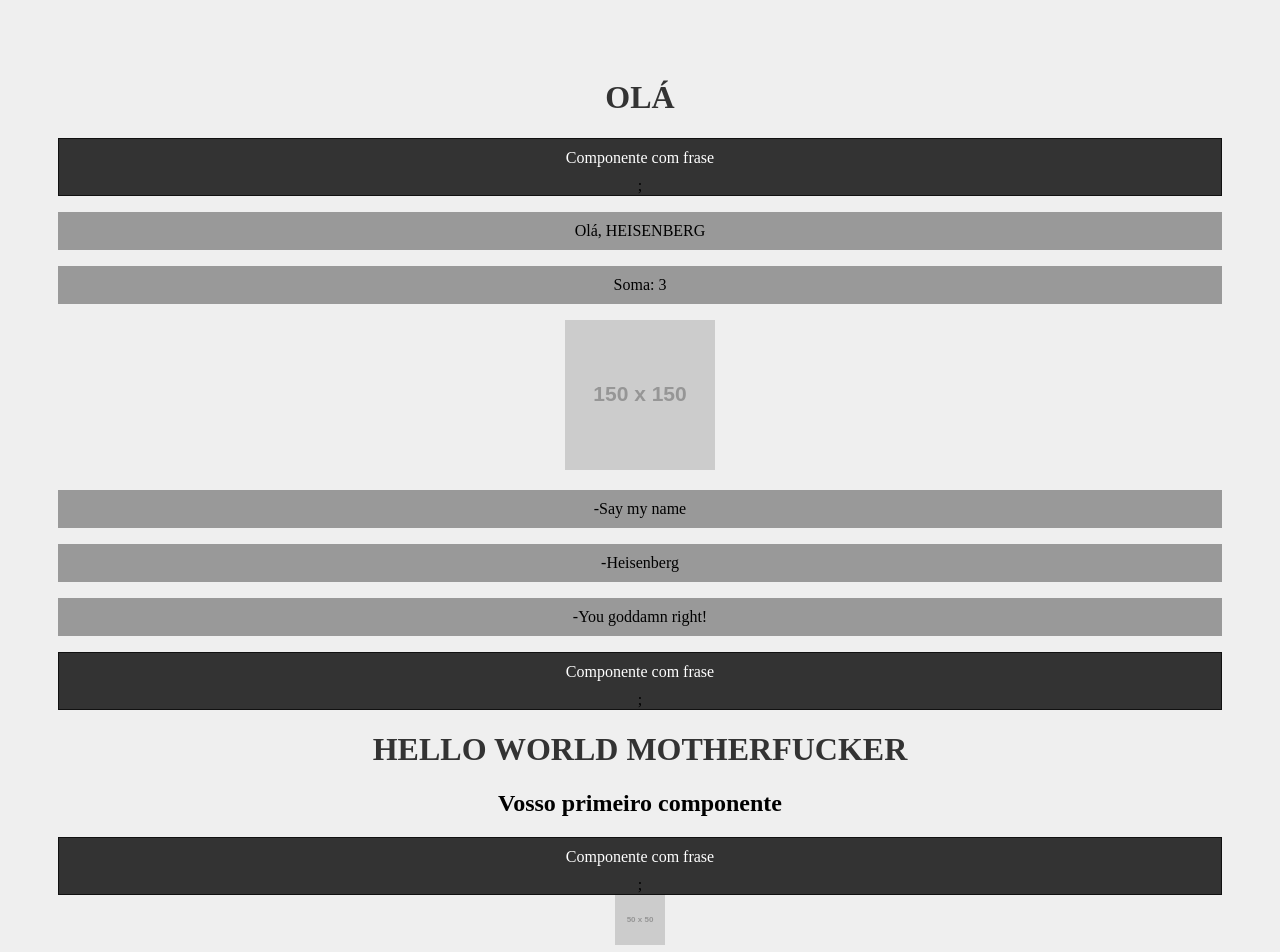
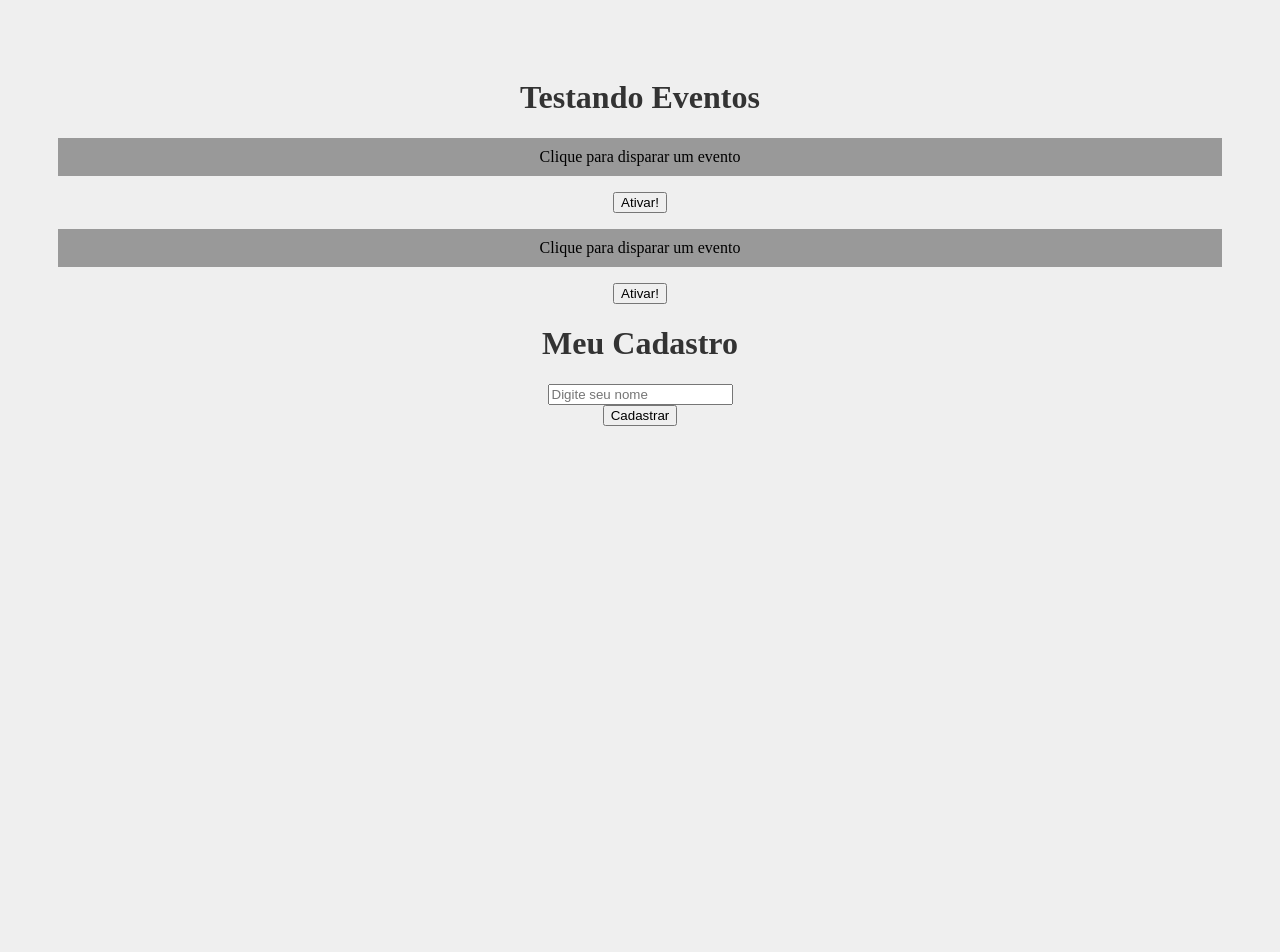
Before and after one commit to derickbit/HDCodar_React, a React (Create React App) app: page / in a window 1280 px wide. Shown: the top 952 px of the page. Built offline with nearby package versions, Linux system fonts and the light colour scheme.

Commit message:
Aula 10 - Events

```diff
--- a/src/App.js
+++ b/src/App.js
@@ -1,37 +1,14 @@
 import "./App.css";
-import HelloWorld from "./components/HelloWorld";
-import SayMyName from "./components/SayMyName";
-import Pessoa from "./components/Pessoa";
-import Frase from "./components/Frase";
-import List from "./components/List";
+import Evento from "./components/Evento";
+import Form from "./components/Form";
 
 function App() {
-  const name = "Heisenberg";
-
-  const newName = name.toUpperCase();
-
-  function sum(a, b) {
-    return a + b;
-  }
-
-  const url = "https://via.placeholder.com/150";
-
   return (
     <div className="App">
-      <h1>OLÁ</h1>
-      <Frase />
-      <p>Olá, {newName}</p>
-      <p>Soma: {sum(1, 2)}</p>
-      <img src={url} alt="minha imagem"></img>
-      <SayMyName nome="Heisenberg" />
-      <HelloWorld />
-      <Pessoa
-        nome="Dérick"
-        idade="28"
-        profissao="vagabundo"
-        foto="https://via.placeholder.com/50"
-      />
-      <List />
+      <h1>Testando Eventos</h1>
+      <Evento numero="1" />
+      <Evento numero="2" />
+      <Form />
     </div>
   );
 }
--- /dev/null
+++ b/src/components/Evento.js
@@ -0,0 +1,14 @@
+function Evento({ numero }) {
+  function meuEvento() {
+    console.log(`fui ativado ${numero}`);
+  }
+
+  return (
+    <div>
+      <p>Clique para disparar um evento</p>
+      <button onClick={meuEvento}>Ativar!</button>
+    </div>
+  );
+}
+
+export default Evento;
--- /dev/null
+++ b/src/components/Form.js
@@ -0,0 +1,22 @@
+function Form() {
+  function cadastrarUsuario(e) {
+    e.preventDefault();
+    console.log("Cadastrou usuário!");
+  }
+
+  return (
+    <div>
+      <h1>Meu Cadastro</h1>
+      <form onSubmit={cadastrarUsuario}>
+        <div>
+          <input type="text" placeholder="Digite seu nome" />
+        </div>
+        <div>
+          <input type="submit" value="Cadastrar" />
+        </div>
+      </form>
+    </div>
+  );
+}
+
+export default Form;
```
